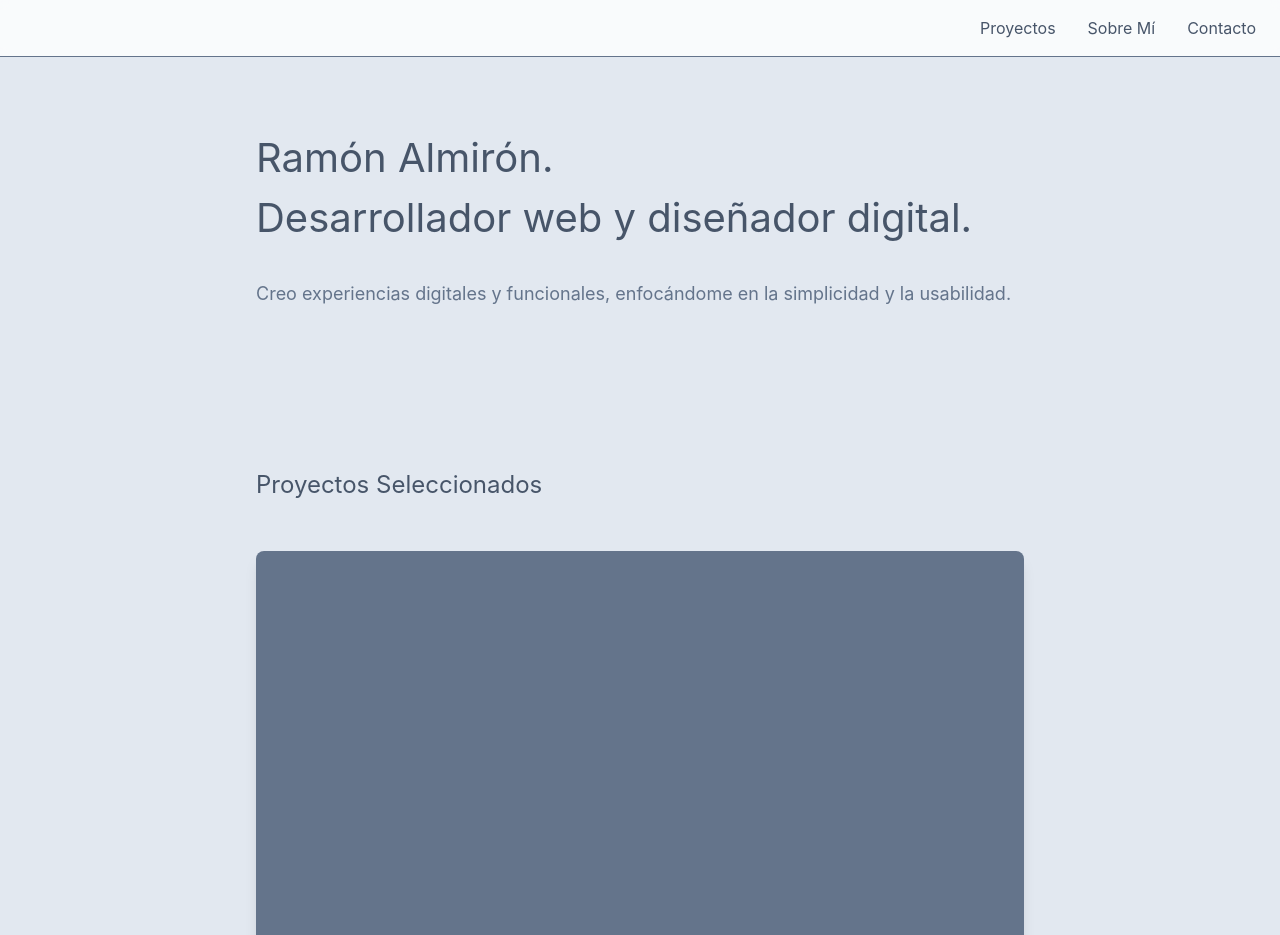
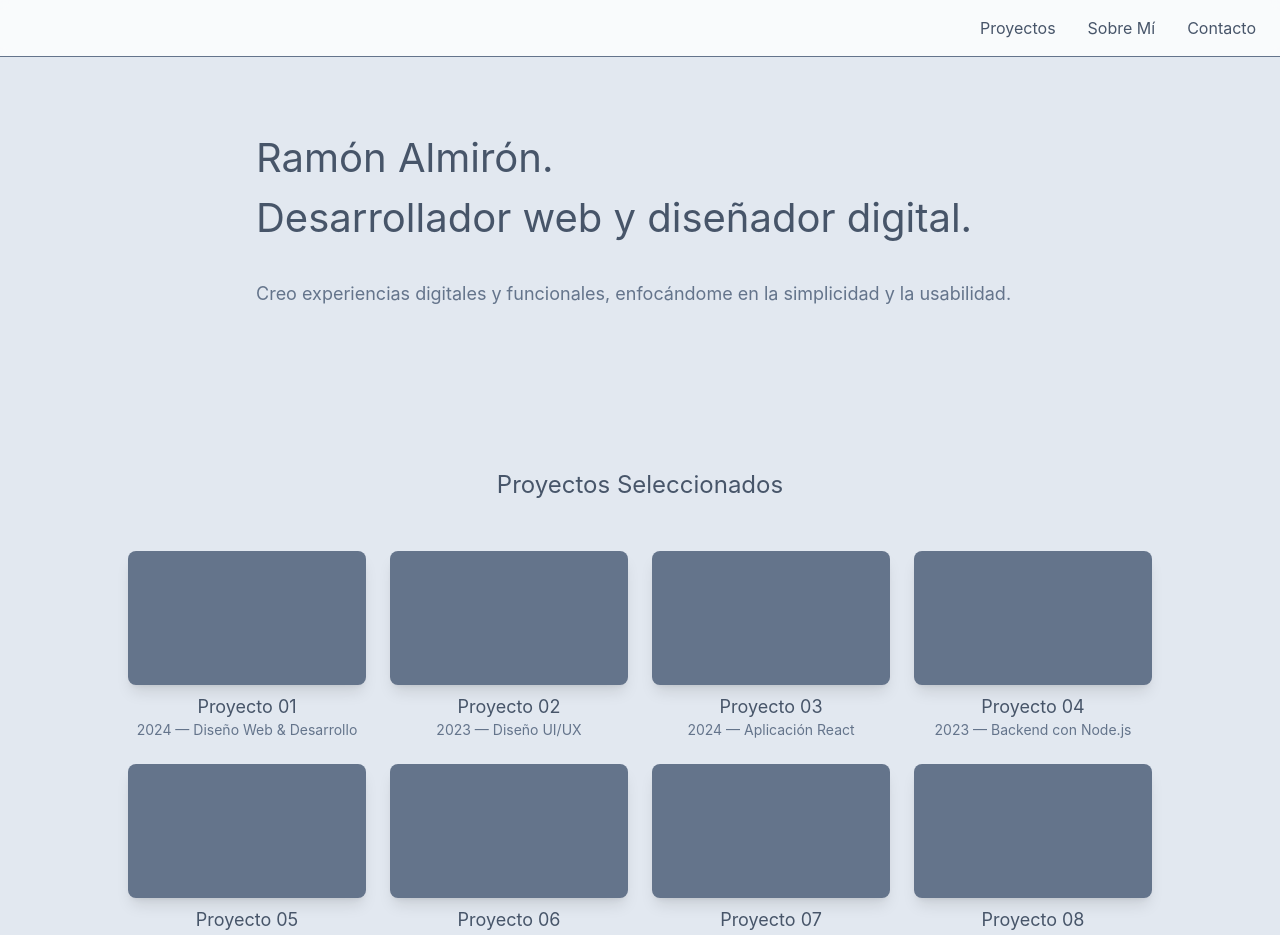
Before and after one commit to jralmiron/porfolio, a Next.js app: page / in a window 1280 px wide. Shown: the top 935 px of the page. Built offline with nearby package versions, Linux system fonts and the light colour scheme.

Commit message:
comit varios proyectos

```diff
--- a/src/pages/Componentes/Proyectos.js
+++ b/src/pages/Componentes/Proyectos.js
@@ -1,16 +1,36 @@
 import React from "react";
+
+const proyectos = [
+  { nombre: "Proyecto 01", descripcion: "2024 — Diseño Web & Desarrollo" },
+  { nombre: "Proyecto 02", descripcion: "2023 — Diseño UI/UX" },
+  { nombre: "Proyecto 03", descripcion: "2024 — Aplicación React" },
+  { nombre: "Proyecto 04", descripcion: "2023 — Backend con Node.js" },
+  { nombre: "Proyecto 05", descripcion: "2024 — Chatbot con Python" },
+  { nombre: "Proyecto 06", descripcion: "2023 — Interfaz 3D con A-Frame" },
+  { nombre: "Proyecto 07", descripcion: "2024 — Ecommerce con Next.js" },
+  { nombre: "Proyecto 08", descripcion: "2023 — Dashboard con Tailwind" },
+];
 
 const Proyectos = () => (
   <section id="proyectos" className="py-20 px-6">
-    <div className="container mx-auto max-w-3xl">
-      <h2 className="text-2xl mb-12 fade-in text-primary">Proyectos Seleccionados</h2>
-      <div className="space-y-16">
-        {["Proyecto 01", "Proyecto 02", "Proyecto 03"].map((proyecto, index) => (
-          <article key={index} className="group fade-in hover:scale-[1.50] transition-all duration-300">
+    <div className="container mx-auto max-w-5xl">
+      <h2 className="text-2xl mb-12 fade-in text-primary text-center">
+        Proyectos Seleccionados
+      </h2>
+      <div className="grid grid-cols-2 sm:grid-cols-3 md:grid-cols-4 gap-6">
+        {proyectos.map((proyecto, index) => (
+          <article
+            key={index}
+            className="group relative fade-in transition-all duration-300"
+          >
             <a href="#" className="block">
-              <div className="aspect-video bg-secondary mb-4 rounded-lg shadow-lg transform transition-transform"></div>
-              <h3 className="text-xl group-hover:underline text-primary">{proyecto}</h3>
-              <p className="text-secondary">{index === 0 ? "2024 — Diseño Web & Desarrollo" : "2023 — Diseño UI/UX"}</p>
+              <div className="aspect-video bg-secondary rounded-lg shadow-lg transition-transform group-hover:scale-125 group-active:scale-125"></div>
+              <h3 className="text-lg text-primary mt-2 text-center">
+                {proyecto.nombre}
+              </h3>
+              <p className="text-secondary text-sm text-center">
+                {proyecto.descripcion}
+              </p>
             </a>
           </article>
         ))}
```
